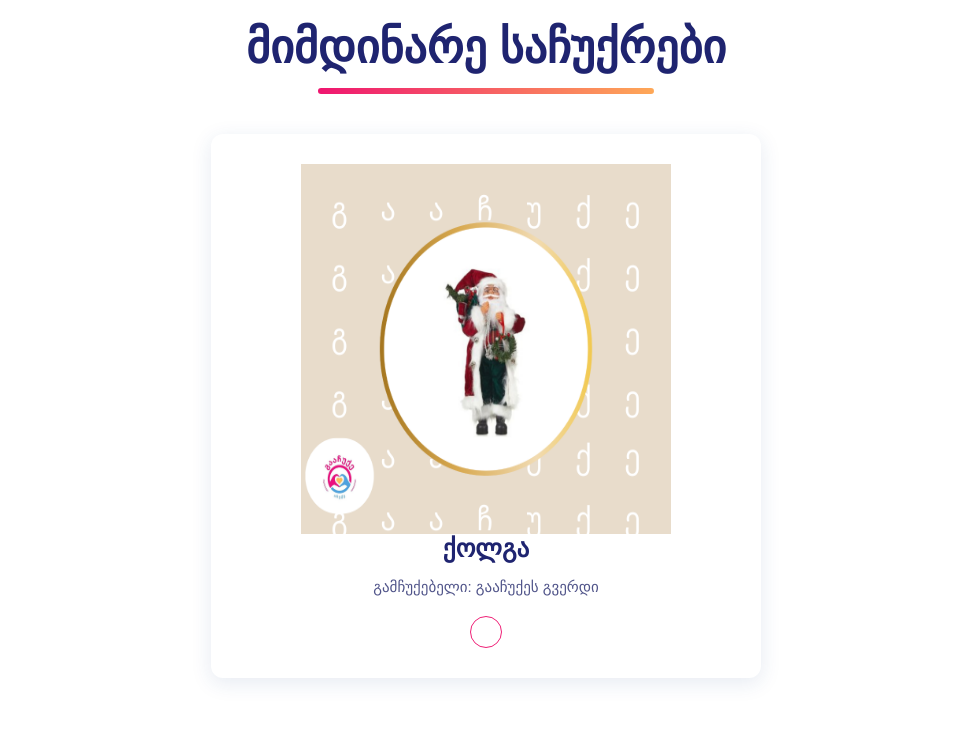
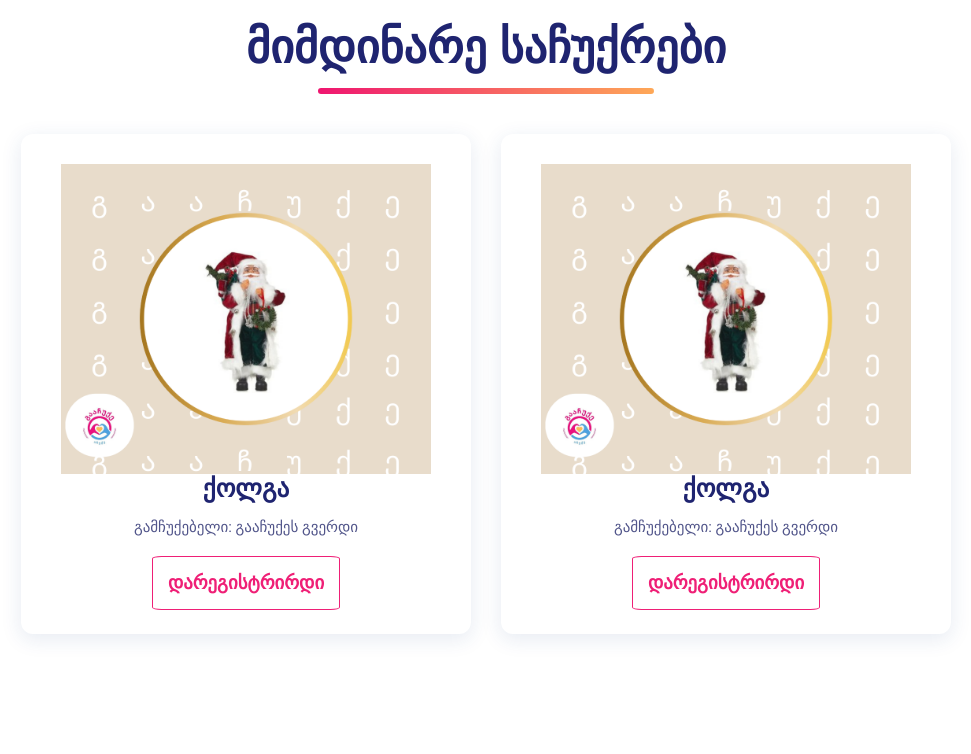
Before and after one commit to guramijibladze/gifts-site, an Angular app: page / in a window 1280 px wide. Shown: the part 1560-2314 px from the top of the page, without its empty margins (154-1125 px from the left). Built offline with nearby package versions, Linux system fonts and the light colour scheme; no server answers.

Commit message:
added registration modal

```diff
--- a/angular.json
+++ b/angular.json
@@ -97,6 +97,7 @@
               "src/assets"
             ],
             "styles": [
+              "@angular/material/prebuilt-themes/indigo-pink.css",
               "src/styles.scss"
             ],
             "scripts": []
--- a/package.json
+++ b/package.json
@@ -11,13 +11,16 @@
   "private": true,
   "dependencies": {
     "@angular/animations": "^17.3.0",
+    "@angular/cdk": "^17.3.10",
     "@angular/common": "^17.3.0",
     "@angular/compiler": "^17.3.0",
     "@angular/core": "^17.3.0",
     "@angular/forms": "^17.3.0",
+    "@angular/material": "^17.3.10",
     "@angular/platform-browser": "^17.3.0",
     "@angular/platform-browser-dynamic": "^17.3.0",
     "@angular/router": "^17.3.0",
+    "bootstrap": "^5.3.3",
     "rxjs": "~7.8.0",
     "tslib": "^2.3.0",
     "zone.js": "~0.14.3"
--- a/src/app/app.module.ts
+++ b/src/app/app.module.ts
@@ -5,6 +5,10 @@
 import { AppComponent } from './app.component';
 import { ShellModule } from './shell/shell.module';
 import { HttpClient, HttpClientModule } from '@angular/common/http';
+import { provideAnimationsAsync } from '@angular/platform-browser/animations/async';
+import { BrowserAnimationsModule } from '@angular/platform-browser/animations';
+import { MainModule } from './main/main.module';
+
 
 @NgModule({
   declarations: [
@@ -15,10 +19,14 @@
     BrowserModule,
     AppRoutingModule,
     ShellModule,
-    HttpClientModule
+    HttpClientModule,
+    BrowserAnimationsModule,
+    MainModule
   ],
   providers: [
-    HttpClient
+    HttpClient,
+    // provideAnimationsAsync('noop'),
+    provideAnimationsAsync()
   ],
   bootstrap: [AppComponent]
 })
--- a/src/app/main/main-page/main-page.component.html
+++ b/src/app/main/main-page/main-page.component.html
@@ -108,10 +108,10 @@
         <ul class="service-list" style="display: flex; justify-content: center;">
 
           <li>
-            <div class="service-card" style="width: 550px;">
+            <div class="service-card" style="width: 450px; height: 500px;">
 
               <div class="card-icon" >
-                <img src="../../../assets/image/4.png" style="width: 370px; height: 370px;" alt="">
+                <img src="../../../assets/image/4.png" style="width: 370px;" alt="">
               </div>
 
               <h3 class="h3 title">ქოლგა</h3>
@@ -120,8 +120,30 @@
                 გამჩუქებელი: გააჩუქეს გვერდი
               </p>
 
-              <button class="card-btn" aria-label="Show More">
-                <!-- <ion-icon name="chevron-forward-outline"></ion-icon> -->
+              <button class="card-btn"
+                      (click)="registrationModal()" >
+                <h3>დარეგისტრირდი</h3>
+              </button>
+
+            </div>
+          </li>
+
+          <li>
+            <div class="service-card" style="width: 450px; height: 500px;">
+
+              <div class="card-icon" >
+                <img src="../../../assets/image/4.png" style="width: 370px;" alt="">
+              </div>
+
+              <h3 class="h3 title">ქოლგა</h3>
+
+              <p class="text">
+                გამჩუქებელი: გააჩუქეს გვერდი
+              </p>
+
+              <button class="card-btn"
+                      (click)="registrationModal()" >
+                <h3>დარეგისტრირდი</h3>
               </button>
 
             </div>
@@ -202,3 +224,9 @@
 
   </article>
 </main>
+
+
+<!-- მოდალის კონტეინერი -->
+ @if(isModalOpen){
+  <app-registrationforgift (modalClose)="closeModal()"></app-registrationforgift>
+}
--- a/src/app/main/main-page/main-page.component.scss
+++ b/src/app/main/main-page/main-page.component.scss
@@ -1,3 +1,4 @@
+
 .click-animation{
     width: 55px;
     height: 55px;
@@ -15,3 +16,23 @@
 .btn:hover{
     transform: scale(1.1);
 }
+
+
+  .card-btn {
+    margin-inline: auto;
+    padding: 15px;
+    border: 1px solid var(--winter-sky);
+    border-radius: 5%;
+    color: var(--winter-sky);
+    transition: var(--transition-1);
+  }
+
+   .card-btn:is(:hover, :focus) {
+    color: var(--white);
+    background-color: var(--winter-sky);
+  }
+
+
+.open-modal-button:hover {
+    background-color: #0056b3;
+  }
--- a/src/app/main/main-page/main-page.component.ts
+++ b/src/app/main/main-page/main-page.component.ts
@@ -8,11 +8,12 @@
   styleUrl: './main-page.component.scss'
 })
 export class MainPageComponent {
+  public isModalOpen = false;
 
   private image = IMAGE_PATHS
 
   //გაჩუქებული საჩუქრები
-  PresentedgiftsArr:any = [
+  public PresentedgiftsArr:any = [
     {
       imagePath: `${this.image}/1.png`
     },
@@ -35,12 +36,20 @@
     this.getPresentedgifts()
   }
 
-  getPresentedgifts(){
+  public getPresentedgifts(){
     this.presendetgiftsService.getcomputerRooms().subscribe({
       next: (res) => {
         this.PresentedgiftsArr = res
       }
     })
+  }
+
+  public registrationModal(): void {
+    this.isModalOpen = true;
+  }
+
+  public closeModal(): void {
+    this.isModalOpen = false;
   }
 
   public scrollToGift(id:string, scrollPostion:number){
@@ -55,4 +64,5 @@
       });
     }
   }
+
 }
--- /dev/null
+++ b/src/app/main/main-page/registrationforgift/registrationforgift.component.html
@@ -0,0 +1,23 @@
+<div class="modal">
+  <div class="modal-content">
+
+    <p style="float: right; cursor: pointer; width: 20px; padding: 10px 25px;"
+      class="btn btn-lg btn-primary btn-block"
+      (click)="closeModal()">X</p>
+
+    <div class="wrapper">
+      <form class="form-signin">
+        <h2 class="form-signin-heading"></h2>
+        <input type="text" class="form-control" name="username" placeholder="სახელი" required="" autofocus="" />
+        <input type="text" class="form-control" name="password" placeholder="გვარი" required=""/>
+        <input type="text" class="form-control" name="password" placeholder="ტელეფონის ნომერი" required=""/>
+
+        <button class="btn btn-lg btn-primary btn-block"
+                style="float: right; margin-top: 10px; margin-bottom: 20px;"
+                type="submit">დარეგისტრირდი</button>
+      </form>
+    </div>
+
+    <!-- <button class="card-btn" (click)="closeModal()">დახურვა</button> -->
+  </div>
+</div>
--- /dev/null
+++ b/src/app/main/main-page/registrationforgift/registrationforgift.component.scss
@@ -0,0 +1,98 @@
+.modal {
+    position: fixed;
+    top: 0;
+    left: 0;
+    width: 100%;
+    height: 100%;
+    background: rgba(0, 0, 0, 0.6); /* ნახევრად გამჭვირვალე ფონზე */
+    display: flex;
+    justify-content: center;
+    align-items: center;
+    z-index: 1000;
+
+    .modal-content {
+        background: #fff;
+        padding: 20px;
+        border-radius: 8px;
+        max-width: 400px;
+        width: 100%;
+        text-align: center;
+        box-shadow: 0 4px 8px rgba(0, 0, 0, 0.2);
+
+        .close-button {
+            position: absolute;
+            top: 10px;
+            right: 10px;
+            font-size: 24px;
+            font-weight: bold;
+            color: #333;
+            cursor: pointer;
+          }
+      }
+
+  }
+
+  .card-btn {
+    margin-inline: auto;
+    padding: 15px;
+    border: 1px solid var(--winter-sky);
+    border-radius: 5%;
+    color: var(--winter-sky);
+    transition: var(--transition-1);
+
+  }
+
+  .card-btn:is(:hover, :focus) {
+    color: var(--white);
+    background-color: var(--winter-sky);
+  }
+
+
+
+body {
+	background: #eee !important;
+}
+
+// .wrapper {
+// 	margin-top: 80px;
+//   margin-bottom: 80px;
+// }
+
+.form-signin {
+  max-width: 380px;
+  padding: 15px 35px 45px;
+  margin: 0 auto;
+  background-color: #fff;
+  // border: 1px solid rgba(0,0,0,0.1);
+
+  .form-signin-heading,
+	.checkbox {
+	  margin-bottom: 30px;
+	}
+
+	.checkbox {
+	  font-weight: normal;
+	}
+
+	.form-control {
+	  position: relative;
+	  font-size: 16px;
+	  height: auto;
+	  padding: 10px;
+		// @include box-sizing(border-box);
+
+		&:focus {
+		  z-index: 2;
+		}
+	}
+
+	input[type="text"] {
+	  margin-bottom: -1px;
+	  border-bottom-left-radius: 0;
+	  border-bottom-right-radius: 0;
+    border: 3px solid #ebebeb;
+    margin-top: 3px;
+    border-radius: 6px;
+	}
+
+}
--- /dev/null
+++ b/src/app/main/main-page/registrationforgift/registrationforgift.component.ts
@@ -0,0 +1,14 @@
+import { Component, EventEmitter, Output } from '@angular/core';
+
+@Component({
+  selector: 'app-registrationforgift',
+  templateUrl: './registrationforgift.component.html',
+  styleUrl: './registrationforgift.component.scss'
+})
+export class RegistrationforgiftComponent {
+  @Output() modalClose = new EventEmitter<boolean>();
+
+  closeModal(){
+    this.modalClose.emit()
+  }
+}
--- a/src/index.html
+++ b/src/index.html
@@ -6,8 +6,10 @@
   <base href="/">
   <meta name="viewport" content="width=device-width, initial-scale=1">
   <link rel="icon" type="image/x-icon" style="border-radius: 50%;" href="./assets/image/MAINLOGO.png">
+  <link href="https://fonts.googleapis.com/css2?family=Roboto:wght@300;400;500&display=swap" rel="stylesheet">
+  <link href="https://fonts.googleapis.com/icon?family=Material+Icons" rel="stylesheet">
 </head>
-<body>
+<body class="mat-typography">
   <app-root></app-root>
 </body>
 </html>
--- a/src/styles.scss
+++ b/src/styles.scss
@@ -1,3 +1,39 @@
+// @import '~@angular/material/prebuilt-themes/indigo-pink.scss';
+
+// Custom Theming for Angular Material
+// For more information: https://material.angular.io/guide/theming
+// Plus imports for other components in your app.
+
+// Include the common styles for Angular Material. We include this here so that you only
+// have to load a single css file for Angular Material in your app.
+// Be sure that you only ever include this mixin once!
+
+// Define the palettes for your theme using the Material Design palettes available in palette.scss
+// (imported above). For each palette, you can optionally specify a default, lighter, and darker
+// hue. Available color palettes: https://material.io/design/color/
+// $giftsAplication-primary: mat.define-palette(mat.$indigo-palette);
+// $giftsAplication-accent: mat.define-palette(mat.$pink-palette, A200, A100, A400);
+
+// The warn palette is optional (defaults to red).
+// $giftsAplication-warn: mat.define-palette(mat.$red-palette);
+
+// Create the theme object. A theme consists of configurations for individual
+// theming systems such as "color" or "typography".
+// $giftsAplication-theme: mat.define-light-theme((
+//   color: (
+//     primary: $giftsAplication-primary,
+//     accent: $giftsAplication-accent,
+//     warn: $giftsAplication-warn,
+//   ),
+//   typography: mat.define-typography-config(),
+//   density: 0
+// ));
+
+// Include theme styles for core and each component used in your app.
+// Alternatively, you can import and @include the theme mixins for each component
+// that you are using.
+// @include mat.all-component-themes($giftsAplication-theme);
+
 /*-----------------------------------*\
   #style.css
 \*-----------------------------------*/
@@ -477,7 +513,7 @@
     margin-inline: auto;
     padding: 15px;
     border: 1px solid var(--winter-sky);
-    border-radius: 50%;
+    border-radius: 5%;
     color: var(--winter-sky);
     transition: var(--transition-1);
   }
@@ -1048,3 +1084,8 @@
     .footer-brand { grid-column: auto; }
 
   }
+html, body { height: 100%; }
+body { margin: 0; font-family: Roboto, "Helvetica Neue", sans-serif; }
+
+html, body { height: 100%; }
+body { margin: 0; font-family: Roboto, "Helvetica Neue", sans-serif; }
```
Also changed, not shown: src/app/main/main.module.ts (+8 -3 lines), 2 other files (tests, documents, lock files or other folders).
